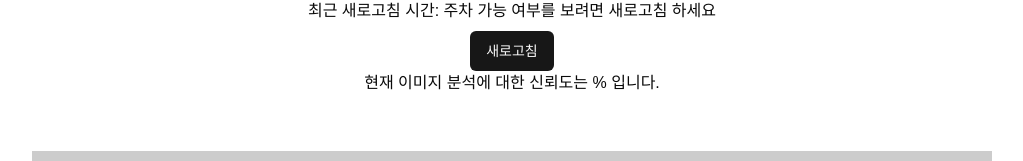
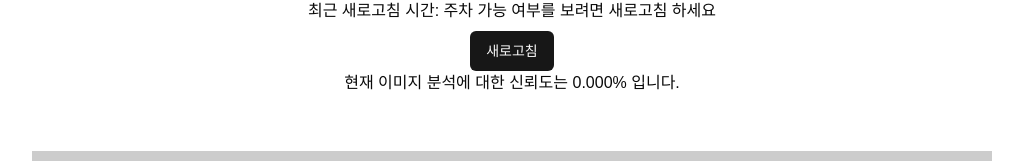
Before and after one commit to 20jongminchoi/p-project-nextjs, a Next.js app: page /parking/aispace in a window 1280 px wide. Shown: the part 129-290 px from the top of the page, without its empty margins (128-1151 px from the left). Built offline with nearby package versions, Linux system fonts and the light colour scheme; no server answers; the database is empty; a web font is replaced by a local one.

Commit message:
to be continued

```diff
--- a/app/parking/[space]/page.tsx
+++ b/app/parking/[space]/page.tsx
@@ -13,15 +13,17 @@ export default async function Page({
     "주차 가능 여부를 보려면 새로고침 하세요";
   const imageUrl: string | null =
     (await redis.get(cacheKeys.parkingData[space].imageUrl)) ?? null;
-  const confidence: string | null =
-    (await redis.get(cacheKeys.parkingData[space].confidence)) ?? null;
+    const confidence: number =
+    parseFloat((await redis.get(cacheKeys.parkingData[space].confidence)) ?? "0");
 
+
+  const formattedConfidence = (confidence * 100).toFixed(3); // 89.934
   return (
     <div className="flex flex-col items-center mt-4">
       <p className="mb-2">최근 새로고침 시간: {lastUpdated}</p>
       <RefreshButton receiver={space + "receiver"} />
       {/* eslint-disable-next-line @next/next/no-img-element */}
-      <p className="mb-2">현재 이미지 분석에 대한 신뢰도는 {confidence}% 입니다.</p>
+      <p className="mb-2">현재 이미지 분석에 대한 신뢰도는 {formattedConfidence}% 입니다.</p>
       <img
         src={imageUrl ?? "https://placehold.co/960x540/png"}
         alt="parking-image"
```
